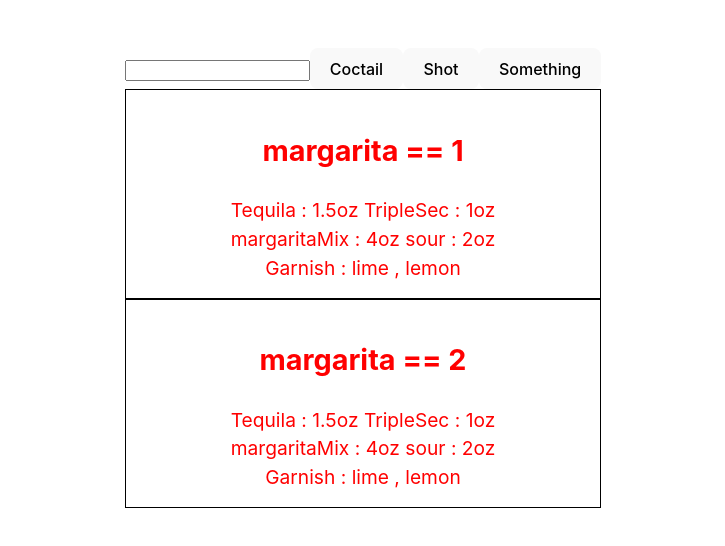
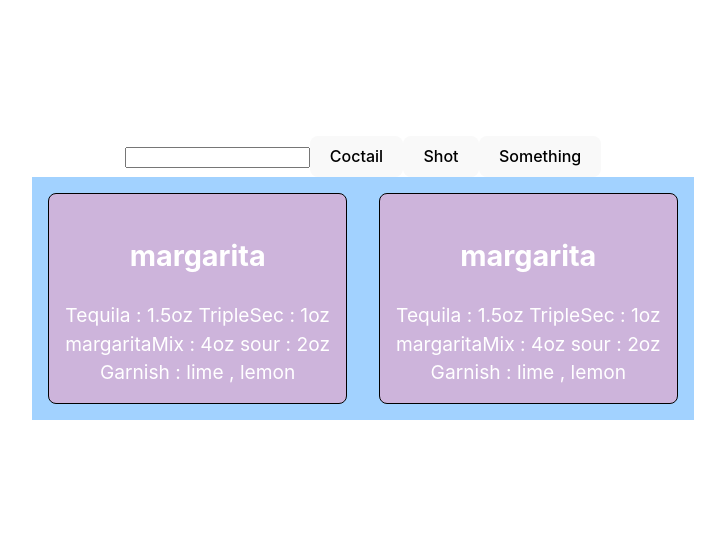
Before and after one commit to NNahkan/shotLand, a React (Vite) app: page / in a window 1280 px wide. Shown: the part 122-668 px from the top of the page, without its empty margins (277-1002 px from the left). Built offline with nearby package versions, Linux system fonts and the light colour scheme; data requests are answered from the project's data file.

Commit message:
Modal added. Next step is search bar

```diff
--- a/src/Components/Drinks.tsx
+++ b/src/Components/Drinks.tsx
@@ -17,11 +17,11 @@ const Drinks: React.FC = () => {
 	return (
 
 		data && (
-			<>
+			<div className='drinks-Wrapper'>
 				{data.map((item) =>
 					<SingleDrink key={item.name} item={item} />
 				)}
-			</>
+			</div>
 
 
 		))
--- a/src/Components/Home.tsx
+++ b/src/Components/Home.tsx
@@ -1,6 +1,7 @@
 import React from 'react'
 import SearchAndFilter from './SearchAndFilter'
 import Drinks from './Drinks'
+import ModalUp from './ModalUp'
 
 const Home = () => {
 	return (
--- /dev/null
+++ b/src/Components/ModalUp.tsx
@@ -0,0 +1,17 @@
+import React from 'react'
+
+const ModalUp = ({ name, closeModel }) => {
+
+	const closeWindow = (e: React.MouseEvent) => {
+		console.log(e.target.className)
+	}
+	return (
+		<div className='overlay' onClick={(e) => closeWindow(e)}>
+			<div className="modalContainer">
+				{name}
+			</div>
+		</div>
+	)
+}
+
+export default ModalUp
--- a/src/Components/SingleDrink.tsx
+++ b/src/Components/SingleDrink.tsx
@@ -1,6 +1,7 @@
-import React from 'react'
+import React, { useState } from 'react'
 import { drink } from '../model';
 import "./styles.css"
+import ModalUp from './ModalUp';
 
 interface SingleDrinkProps {
 	item: drink;
@@ -9,12 +10,14 @@ interface SingleDrinkProps {
 
 
 const SingleDrink: React.FC<SingleDrinkProps> = ({ item }) => {
+	const [openModel, setOpenModel] = useState<boolean>(false)
 	const liquorList = Object.keys(item.liquors);
 	const juiceList = Object.keys(item.juices);
 
 	return (
-		<div className='drinkMain'>
-			<h2>{item.name} == {item.id}</h2>
+		<>
+			<div className='drinkMain' onClick={() => setOpenModel(true)} >
+				<h2>{item.name}  </h2>
 				<div style={{ textTransform: "capitalize" }}>
 					{liquorList.map((name) => <span>{name} : {item.liquors[name]}   </span>)}
 				</div>
@@ -24,7 +27,10 @@ const SingleDrink: React.FC<SingleDrinkProps> = ({ item }) => {
 				<div>
 					Garnish : {item.garnish.join(" , ")}
 				</div>
-		</div>
+			</div >
+			{openModel && <ModalUp name={item.name} closeModel={setOpenModel} />
+			}
+		</>
 	)
 
 }
--- a/src/Components/styles.css
+++ b/src/Components/styles.css
@@ -1,8 +1,41 @@
+/* Drinks */
+
+.drinks-Wrapper {
+  display: flex;
+  background-color: #a2d2ff;
+}
+
 /* SingleDrink */
 
 .drinkMain {
   border: 1px solid black;
-  padding: 15px;
+  border-radius: 8px;
+  padding: 1rem;
+  margin: 1rem;
   font-size: 1.2rem;
-  color: red;
+  background-color: #cdb4db;
+  color: white;
 }
+
+/* modalUp */
+
+.overlay {
+  position: fixed;
+  top: 0;
+  left: 0;
+  width: 100%;
+  height: 100%;
+  background-color: rgba(0, 0, 0, 0.5);
+  display: flex;
+  justify-content: center;
+  align-items: center;
+}
+
+.modalContainer {
+  background-color: #8f2424;
+  width: 80%;
+  height: 80%;
+  padding: 20px;
+  border-radius: 8px;
+  box-shadow: 0 2px 4px rgba(0, 0, 0, 0.2);
+}
```
Lines whose indentation alone changed are shown as unchanged.
